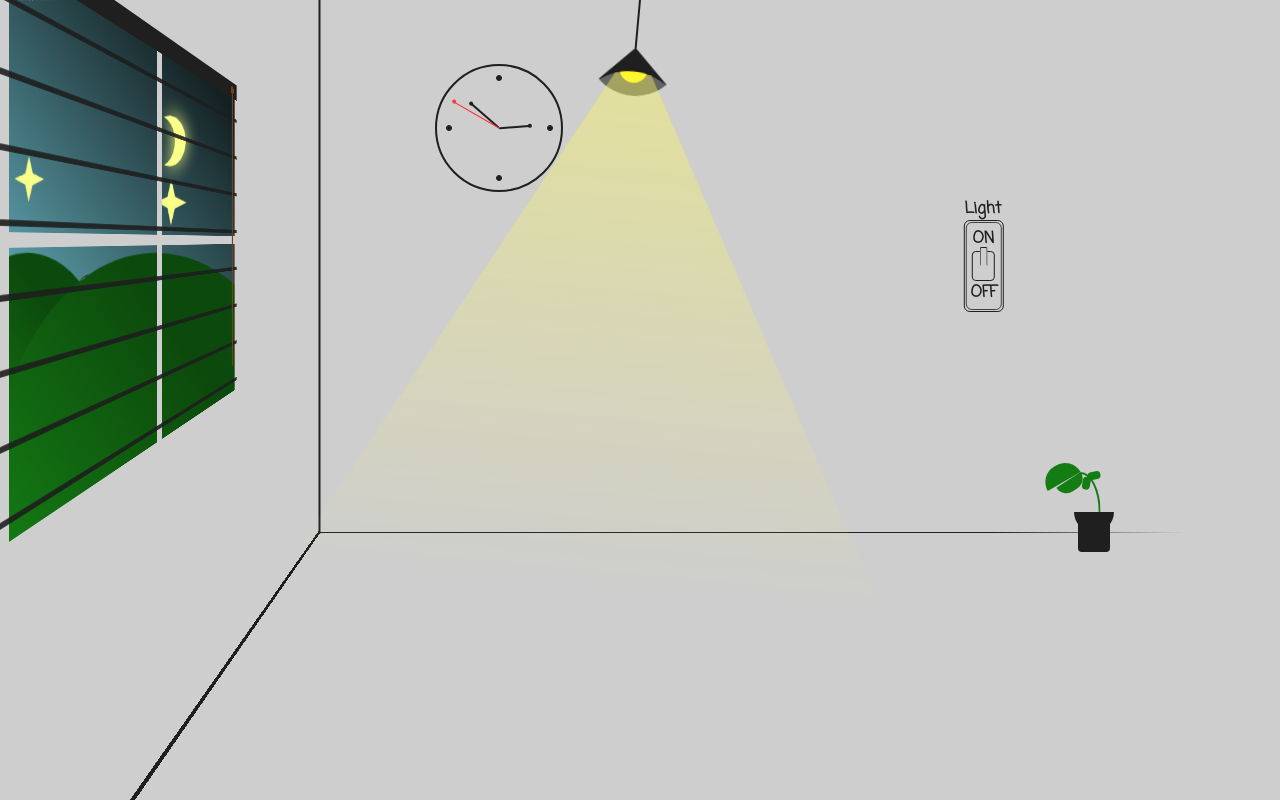
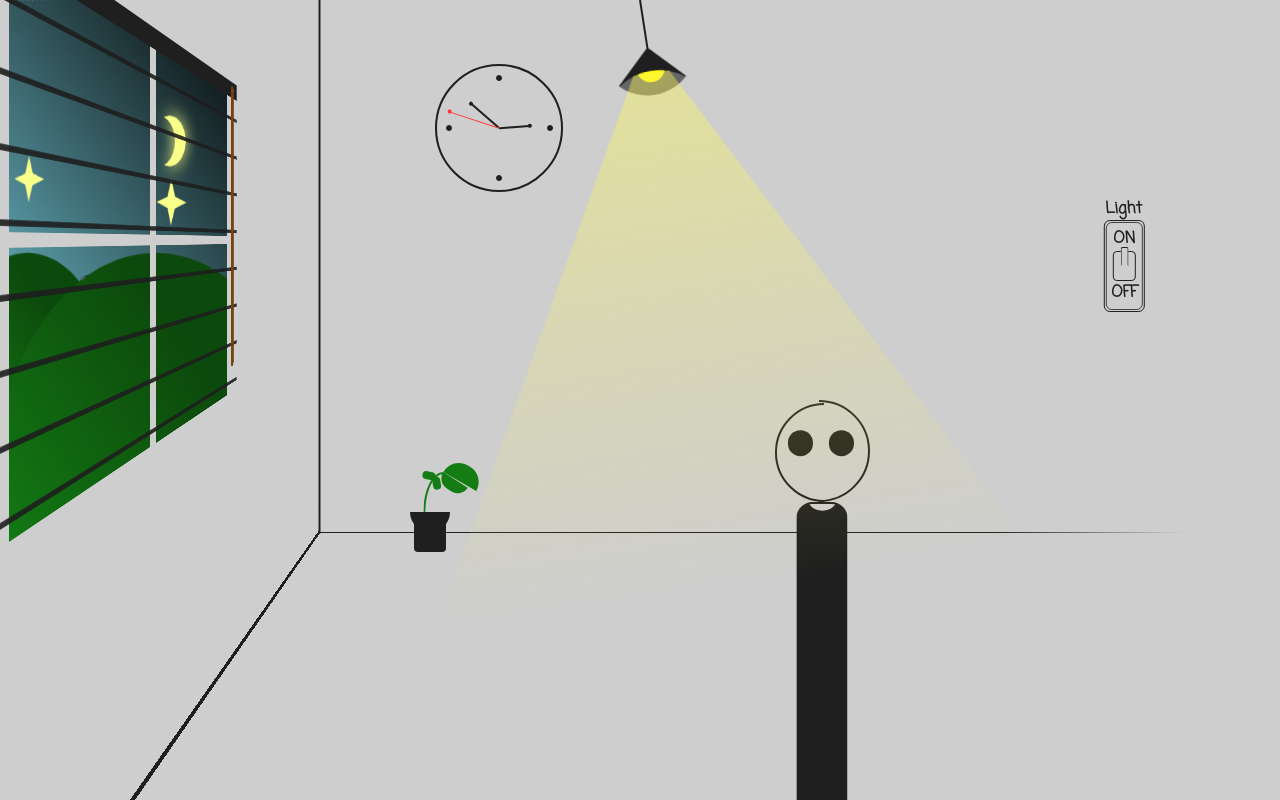
Before and after one commit to TohidEq/TohidEq, a Next.js app: page / in a window 1280 px wide. Built offline with nearby package versions, Linux system fonts and the light colour scheme.

Commit message:
Create Human (ME :D)

```diff
--- a/next.config.ts
+++ b/next.config.ts
@@ -1,6 +1,8 @@
 import type { NextConfig } from "next";
 
 const nextConfig: NextConfig = {
+  /* It's my LAN ip. (Testing on phone) */
+  allowedDevOrigins: ['192.168.1.159'],
   /* config options here */
   reactCompiler: true,
   turbopack: {
--- a/src/app/globals.css
+++ b/src/app/globals.css
@@ -9,7 +9,7 @@
 
 
   --sky-day:                     #88edff;
-  --sky-nighgt:                  #203539;
+  --sky-nighgt:                  #142123;
   --moon:                        #f9ff88;
   --sun:                         #f2ff00;
 
@@ -115,7 +115,10 @@ body {
   font-hand
   text-foreground
   bg-background
-  overflow-x-hidden;
+  overflow-x-hidden
+  overflow-y-hidden
+
+  max-h-[200vh];
 }
 
 .home__content{
@@ -155,9 +158,21 @@ body {
 #plant{
   @apply absolute
   top-[64%]
-  right-[13%]
+  left-[32vw]
   ;
 }
+
+#window{
+  @apply top-[30vh]
+  -translate-y-1/2;
+}
+
+
+#human{
+  @apply top-1/2 left-3/5;
+}
+
+
 
 
 
@@ -168,7 +183,7 @@ body {
 
 #light__switch{
   @apply
-  right-[20vw]
+  right-[9vw]
   -translate-x-1/2
   top-[39vh]
   -translate-y-full;
--- a/src/app/page.tsx
+++ b/src/app/page.tsx
@@ -4,6 +4,7 @@ import Clock from '../components/clock/clock';
 import Light from '../components/light/light';
 import Plant from '../components/plant/plant';
 import Window from '@/components/window/window';
+import Human from '../components/human/human';
 
 export default function Home() {
 
@@ -16,6 +17,11 @@ export default function Home() {
             <Clock />
             <Plant />
             <Window />
+
+            <Human />
+
+            {/* <Table /> */}
+
             <Light />
           </div>
         </div>
--- /dev/null
+++ b/src/components/human/human.css
@@ -0,0 +1,159 @@
+@reference "../../app/globals.css";
+
+.human{
+  @apply absolute;
+}
+
+.human__container{
+
+}
+
+.human__content{
+
+}
+
+
+.human__heads{
+  @apply relative
+  w-[8vmax]
+  max-w-40
+  aspect-square
+  overflow-hidden
+  cursor-pointer;
+}
+
+.human__head{
+  @apply absolute
+  aspect-square
+  bottom-0
+  overflow-hidden
+  ;
+}
+.human__head::after{
+  @apply absolute content-[""]
+  bg-background
+  border-2 border-foreground
+  rounded-full
+  w-full
+  h-full
+  ;
+}
+
+.human__head--big{
+  @apply w-full
+  left-1/2;
+}
+.human__head--big::after{
+  @apply right-1/2;
+}
+
+.human__head--small{
+  @apply w-[97%]
+  right-1/2
+  translate-x-[5%];
+}
+.human__head--small::after{
+  @apply left-1/2;
+}
+
+
+.human__eyes{
+  @apply absolute
+  flex justify-between
+  w-[65%] h-1/4
+  top-1/3
+  -translate-y-[15%]
+  right-1/2
+  translate-x-[52.5%]
+  pointer-events-none;
+}
+
+.human__eye{
+  @apply rounded-full relative
+  h-full
+  aspect-square
+  bg-black-2-light-source
+  shadow-[0_0_4px_2px_var(--night-light)]
+  transition-all duration-200
+  pointer-events-none
+  ;
+}
+
+.human__eye__glow{
+  @apply absolute
+  w-[1000%] h-[30vh]
+  top-[12%]
+  left-1/2
+  -translate-x-1/2
+  bg-linear-to-b
+  from-light/30
+  via-light/15
+  to-transparent
+  transition-all duration-200
+  opacity-0
+  pointer-events-none
+  ;
+
+  clip-path: polygon(46% 0, 54% 0, 80% 100%, 20% 100%);
+
+}
+
+[data-theme='dark'] .human__eye__glow{
+  @apply opacity-100;
+}
+
+
+.human__body{
+  @apply absolute
+  w-1/2 h-[50vh]
+  border-2
+  border-foreground
+  bg-foreground
+  border-b-transparent
+  rounded-t-2xl
+  left-1/2
+  -translate-x-[44%]
+  cursor-pointer
+  overflow-hidden
+  ;
+}
+.human__body__shirt{
+  @apply aspect-square w-2/3 bg-background
+  top-0 left-0
+  translate-x-[25%]
+  -translate-y-[80%]
+  rounded-full
+
+
+}
+
+
+/* ===== Messages ========================== */
+.human__message{
+  @apply absolute
+  w-[30vw]
+  min-w-[135px]
+  right-full
+  bottom-1/2
+  border-2
+  border-foreground
+  rounded-t-2xl
+  rounded-bl-2xl
+  p-2
+
+  bg-background
+  text-black-2-light-source
+  text-shadow-[0_0_6px_2px_var(--night-light)]
+
+  ;
+}
+
+
+.human__message--hidden{
+  @apply transition-all duration-1000 opacity-0
+  scale-0;
+}
+
+.human__message--show{
+  @apply transition-all duration-100 opacity-100 scale-100;
+}
--- /dev/null
+++ b/src/components/human/human.tsx
@@ -0,0 +1,123 @@
+'use client';
+
+import { useTheme } from "next-themes";
+import "./human.css";
+import { useEffect, useRef, useState } from "react";
+
+const MESSAGES_LIST = [
+  "Hey there! Need something? I'm all ears.",
+  "I'm Tohid, a developer who loves building things for the web and beyond.",
+  "I've left my portfolio folder on the desk. Feel free to take a look!",
+  "Want to know more about me? My GitHub has plenty of clues.",
+  "I'm not just a pretty face, you know.",
+  "I'd offer you coffee, but... I'm a lamp.",
+  "Don't mind the mess. It's a feature, not a bug.",
+  "Okay, that's enough clicking. I'm getting dizzy!",
+  "Seriously? What exactly are you looking for?",
+];
+
+const MESSAGE_DELAY = 3000;
+const FIRST_MESSAGE_DELAY = 500;
+const LIGHT_OFF_DELAY = 30 * 1000;
+const LIGHT_ON_DELAY = 2 * 60 * 1000;
+
+
+export default function Human() {
+  const { resolvedTheme } = useTheme();
+
+  const [humanMessage, setHumanMessage] = useState<string>()
+  const [messageVisibility, setMessageVisibility] = useState<'show' | 'hidden'>('hidden');
+
+
+
+
+
+
+
+  // Update message
+  const messageTimer = useRef<ReturnType<typeof setTimeout> | null>(null);
+  const updateMessage = (message: string) => {
+    setHumanMessage(message);
+    setMessageVisibility('show');
+    console.log("show")
+
+    if (messageTimer.current) {
+      clearTimeout(messageTimer.current);
+    }
+
+    messageTimer.current = setTimeout(() => {
+      setMessageVisibility('hidden');
+      console.log("hidden")
+    }, MESSAGE_DELAY);
+  };
+
+
+  // Light reminder timer
+  useEffect(() => {
+    if (!resolvedTheme) return;
+
+    const isDark = resolvedTheme === 'dark';
+
+    const timer = setTimeout(() => {
+      updateMessage(
+        isDark
+          ? "My eye batteries are running low. Could you turn the lights back on?"
+          : "My eyes are getting tired. Mind turning off the lights?"
+      );
+    }, isDark ? LIGHT_ON_DELAY : LIGHT_OFF_DELAY);
+
+    return () => clearTimeout(timer);
+  }, [resolvedTheme]);
+
+
+
+
+
+ // Show messages in order
+  const messageIndex = useRef(-1);
+  const showNextMessage = () => {
+    messageIndex.current = (messageIndex.current + 1) % MESSAGES_LIST.length;
+    updateMessage(
+      MESSAGES_LIST[messageIndex.current % MESSAGES_LIST.length]
+    );
+  };
+
+
+
+  // First message after 500ms
+  useEffect(() => {
+    const timer = setTimeout(showNextMessage, FIRST_MESSAGE_DELAY);
+    return () => clearTimeout(timer);
+  }, []);
+
+
+
+
+  return (
+    <div className="human" id="human">
+      <main className="human__countainer">
+        <div className="human__content">
+          <div className={`human__message human__message--${messageVisibility} absolute`}>
+            {humanMessage}
+          </div>
+          <div className="human__me">
+            <div className="human__heads" onClick={showNextMessage}>
+              <div className="human__head human__head--big"></div>
+              <div className="human__head human__head--small"></div>
+            </div>
+            <div className="human__body" onClick={showNextMessage}>
+              <div className="human__body__shirt"></div>
+            </div>
+            <div className="human__eyes">
+                <div className="human__eye human__eye--left">
+                </div>
+                <div className="human__eye human__eye--right">
+                </div>
+                <div className="human__eye__glow"></div>
+              </div>
+          </div>
+        </div>
+      </main>
+    </div>
+  );
+}
--- a/src/components/plant/plant.css
+++ b/src/components/plant/plant.css
@@ -2,6 +2,7 @@
 
 
 .plant{
+  @apply -scale-x-100
 }
 
 .plant__container{
--- a/src/components/window/window.css
+++ b/src/components/window/window.css
@@ -2,12 +2,11 @@
 
 .window{
   @apply absolute
-  top-[30vh]
-  -translate-y-1/2
   overflow-hidden
   w-[80vmin] aspect-square
   origin-left
   perspective-origin-left
+  cursor-pointer
   ;
 
   transform: perspective(30vw) rotateY(40deg);
@@ -117,7 +116,9 @@
 
 .window__frame{
   @apply absolute bg-transparent
-  border-[12px] border-background
+  border-[12px]
+  border-r-[53px]
+  border-background
   top-0 left-0
   w-full h-full
   -z-10;
@@ -128,7 +129,7 @@
   top-1/2 left-1/2
   -translate-x-1/2
   -translate-y-1/2
-  w-full h-0
+  w-[110%] h-0
   border-8 border-background
 }
 .window__frame::before{
@@ -173,7 +174,7 @@
   z-[11]
   transition-all duration-500
   bg-woodenc
-  w-[50%] h-[20vmin]
+  w-[90%] h-[20vmin]
   top-1/2 left-1/2
   -translate-x-1/2
   rounded-full;
```
